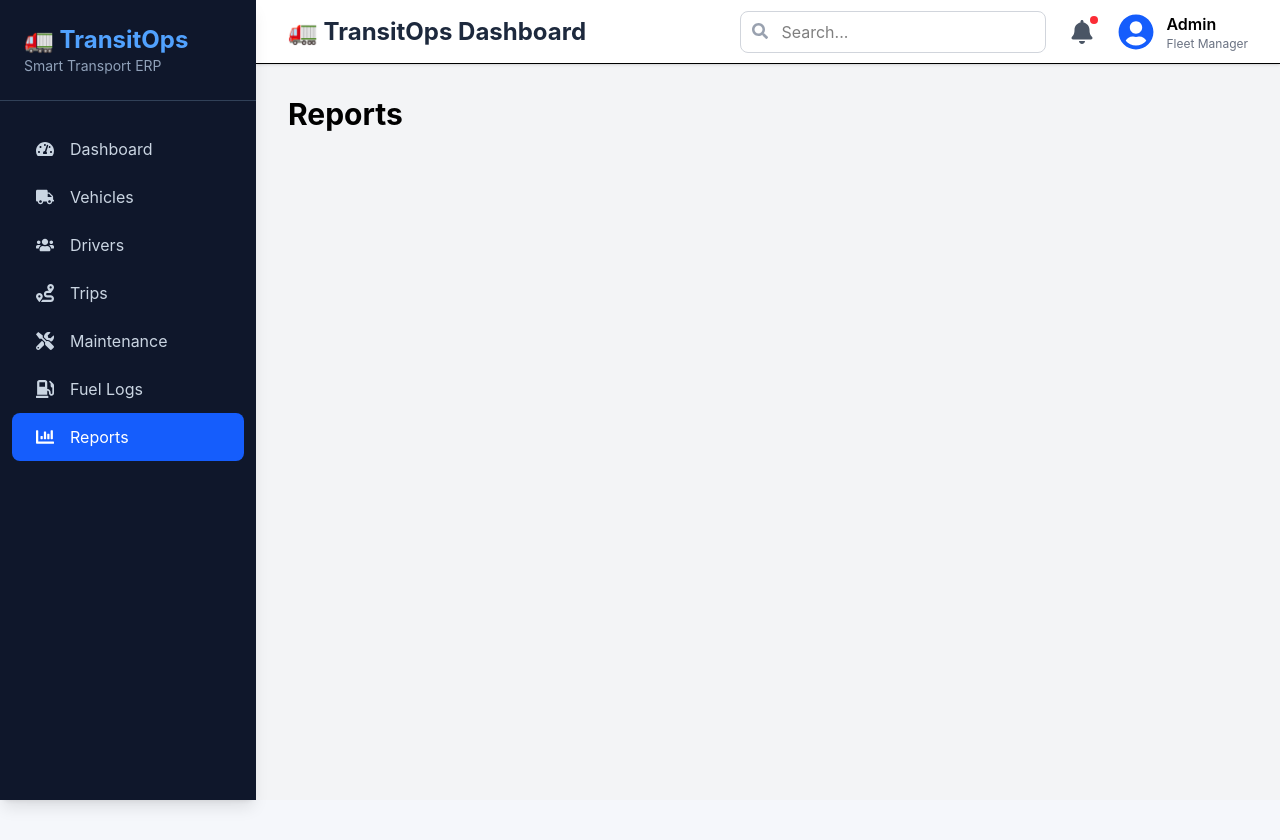
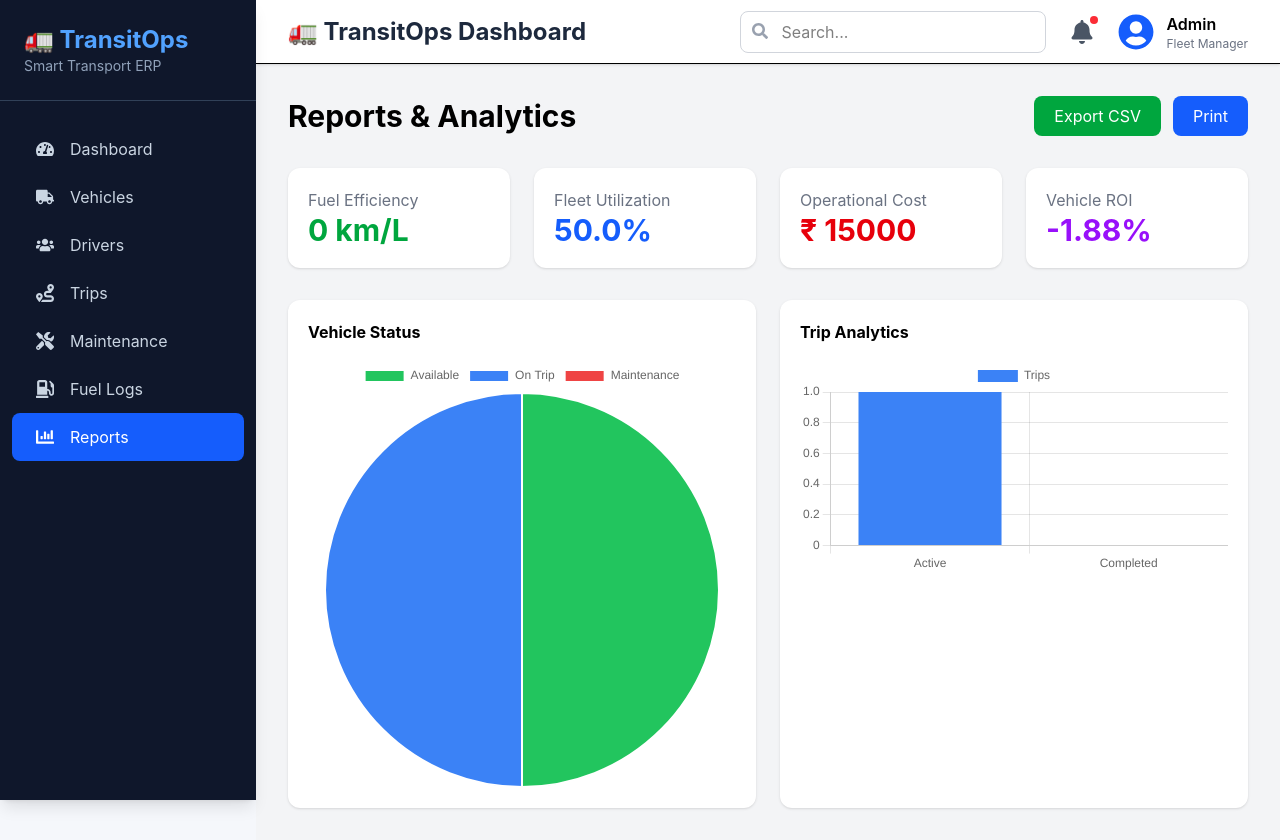
Before and after one commit to ITS-DISHA23/ODOO-HACK, a React (Vite) app in the folder client/: page /reports in a window 1280 px wide. Before the commit the page ends 800 px from the top, so only its background shows below. Built offline with nearby package versions, Linux system fonts and the light colour scheme.

Commit message:
feat: implement reports analytics with KPI metrics and CSV export

```diff
--- /dev/null
+++ b/client/src/components/ReportCharts.jsx
@@ -0,0 +1,18 @@
+import VehicleChart from "./VehicleChart";
+import TripChart from "./TripChart";
+
+function ReportCharts() {
+  return (
+
+    <div className="grid md:grid-cols-2 gap-6">
+
+      <VehicleChart />
+
+      <TripChart />
+
+    </div>
+
+  );
+}
+
+export default ReportCharts;
--- /dev/null
+++ b/client/src/components/ReportSummary.jsx
@@ -0,0 +1,111 @@
+import { useFleet } from "../context/FleetContext";
+
+function ReportSummary() {
+  const { vehicles, trips, fuelLogs } = useFleet();
+
+  // Total Fuel Cost
+  const totalFuelCost = fuelLogs.reduce(
+    (sum, log) => sum + Number(log.cost || 0),
+    0
+  );
+
+  // Total Fuel Consumed
+  const totalFuel = fuelLogs.reduce(
+    (sum, log) => sum + Number(log.liters || 0),
+    0
+  );
+
+  // Total Distance
+  const totalDistance = trips.reduce(
+    (sum, trip) => sum + Number(trip.distance || 0),
+    0
+  );
+
+  // Fuel Efficiency
+  const fuelEfficiency =
+    totalFuel > 0
+      ? (totalDistance / totalFuel).toFixed(2)
+      : "0";
+
+  // Fleet Utilization
+  const onTrip = vehicles.filter(
+    (v) => v.status === "On Trip"
+  ).length;
+
+  const fleetUtilization =
+    vehicles.length > 0
+      ? ((onTrip / vehicles.length) * 100).toFixed(1)
+      : "0";
+
+  // Maintenance Cost (Demo)
+  const maintenanceCost = 15000;
+
+  // Operational Cost
+  const operationalCost =
+    totalFuelCost + maintenanceCost;
+
+  // Revenue (Trips)
+  const revenue = trips.reduce(
+    (sum, trip) => sum + Number(trip.revenue || 0),
+    0
+  );
+
+  // Acquisition Cost (Demo)
+  const acquisitionCost = 800000;
+
+  // ROI
+  const roi =
+    (
+      ((revenue - operationalCost) /
+        acquisitionCost) *
+      100
+    ).toFixed(2);
+
+  return (
+    <div className="grid md:grid-cols-2 lg:grid-cols-4 gap-6 mb-8">
+
+      <div className="bg-white rounded-xl shadow p-5">
+        <h3 className="text-gray-500">
+          Fuel Efficiency
+        </h3>
+
+        <p className="text-3xl font-bold text-green-600">
+          {fuelEfficiency} km/L
+        </p>
+      </div>
+
+      <div className="bg-white rounded-xl shadow p-5">
+        <h3 className="text-gray-500">
+          Fleet Utilization
+        </h3>
+
+        <p className="text-3xl font-bold text-blue-600">
+          {fleetUtilization}%
+        </p>
+      </div>
+
+      <div className="bg-white rounded-xl shadow p-5">
+        <h3 className="text-gray-500">
+          Operational Cost
+        </h3>
+
+        <p className="text-3xl font-bold text-red-600">
+          ₹ {operationalCost}
+        </p>
+      </div>
+
+      <div className="bg-white rounded-xl shadow p-5">
+        <h3 className="text-gray-500">
+          Vehicle ROI
+        </h3>
+
+        <p className="text-3xl font-bold text-purple-600">
+          {roi}%
+        </p>
+      </div>
+
+    </div>
+  );
+}
+
+export default ReportSummary;
--- a/client/src/pages/Reports.jsx
+++ b/client/src/pages/Reports.jsx
@@ -1,9 +1,93 @@
 import DashboardLayout from "../layouts/DashboardLayout";
+import ReportSummary from "../components/ReportSummary";
+import ReportCharts from "../components/ReportCharts";
+import { useFleet } from "../context/FleetContext";
 
 function Reports() {
+
+  const { vehicles, drivers, trips, fuelLogs } =
+    useFleet();
+
+  const exportCSV = () => {
+
+    const rows = [
+      [
+        "Vehicle",
+        "Driver",
+        "Distance",
+        "Fuel(L)",
+        "Fuel Cost",
+      ],
+    ];
+
+    fuelLogs.forEach((log) => {
+      rows.push([
+        log.vehicle,
+        log.driver,
+        "",
+        log.liters,
+        log.cost,
+      ]);
+    });
+
+    const csv = rows
+      .map((e) => e.join(","))
+      .join("\n");
+
+    const blob = new Blob([csv], {
+      type: "text/csv",
+    });
+
+    const url = window.URL.createObjectURL(blob);
+
+    const a = document.createElement("a");
+
+    a.href = url;
+
+    a.download = "fleet_report.csv";
+
+    a.click();
+
+    window.URL.revokeObjectURL(url);
+  };
+
   return (
     <DashboardLayout>
-      <h1 className="text-3xl font-bold">Reports</h1>
+
+      <div>
+
+        <div className="flex justify-between items-center mb-8">
+
+          <h1 className="text-3xl font-bold">
+            Reports & Analytics
+          </h1>
+
+          <div className="flex gap-3">
+
+            <button
+              onClick={exportCSV}
+              className="bg-green-600 text-white px-5 py-2 rounded-lg"
+            >
+              Export CSV
+            </button>
+
+            <button
+              onClick={() => window.print()}
+              className="bg-blue-600 text-white px-5 py-2 rounded-lg"
+            >
+              Print
+            </button>
+
+          </div>
+
+        </div>
+
+        <ReportSummary />
+
+        <ReportCharts />
+
+      </div>
+
     </DashboardLayout>
   );
 }
```
